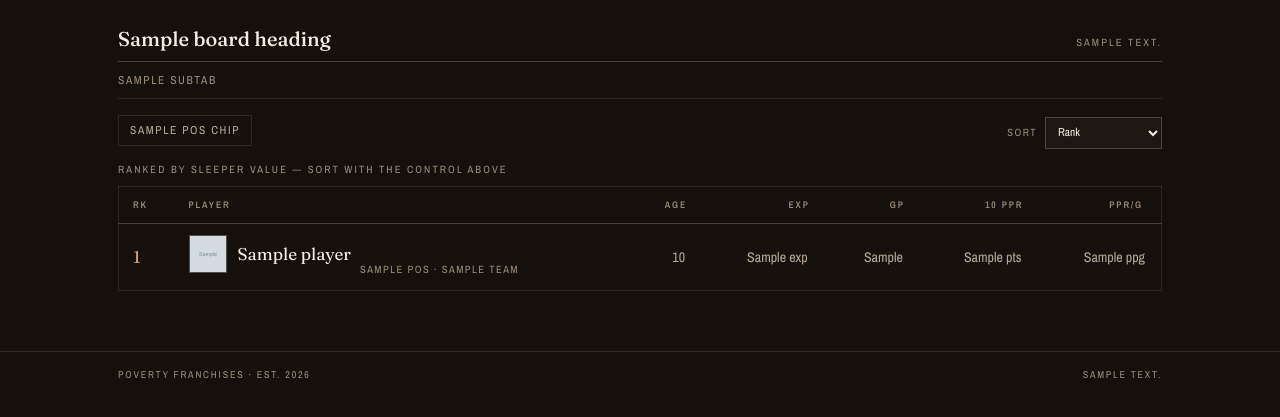
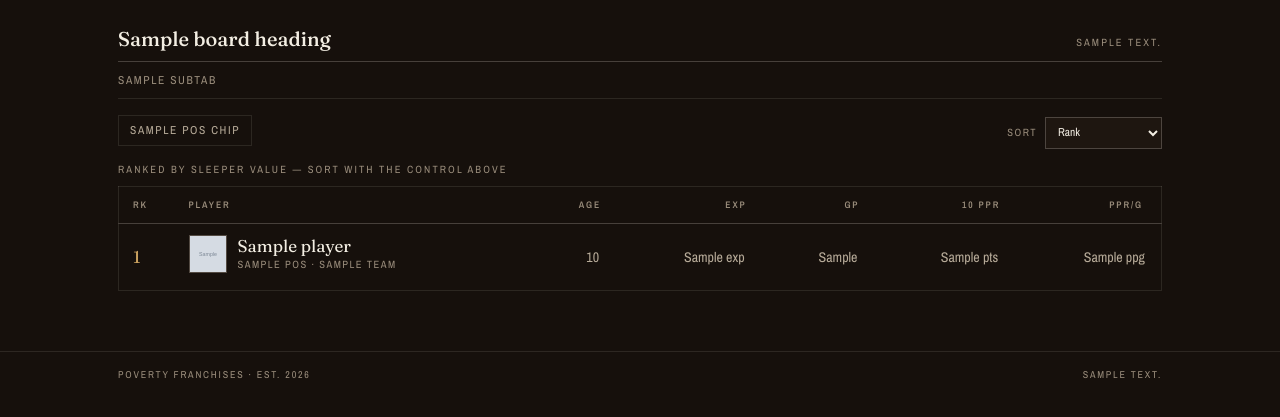
Before and after one commit to xpoes123/poverty-football, a FastAPI app: template templates/board.html in a window 1280 px wide. Shown: the part 86-503 px from the top of the page. Run offline with FastAPI, Linux system fonts and the light colour scheme; the template is opened without the code that fills it: most values are stand-ins (such as "Sample title", 1, 10 or a date in 2020); grey boxes marked "Sample" are stand-in pictures; parts of the project's set-up code (start-up, migrations or seed data) failed here and were passed over.

Commit message:
Fix board row alignment: stack name + pos/team in a text column so they left-align (were offset under the headshot)

```diff
--- a/static/css/poverty.css
+++ b/static/css/poverty.css
@@ -189,6 +189,9 @@ button{font:inherit;color:inherit;background:none;border:0}
 .team-logo{display:inline-block;width:26px;height:26px;object-fit:cover;border:1px solid var(--gold-dim);vertical-align:middle;margin-right:9px}
 .team-link{display:inline-flex;align-items:center;color:inherit}
 .team-link:hover .team-name{color:var(--gold-bright)}
+/* name + pos·team stacked, left-aligned to each other (not to the headshot) */
+.entity__text{display:flex;flex-direction:column;min-width:0}
+.ledger .entity__text .team-owner{display:block;margin:2px 0 0}
 
 /* draft countdown */
 .countdown{text-align:center;border-top:1px solid var(--rule);border-bottom:1px solid var(--rule);padding:18px 0 20px;margin-top:20px}
--- a/templates/board.html
+++ b/templates/board.html
@@ -53,7 +53,7 @@
         {% for pl in players %}
           <tr>
             <td class="cell-rank" data-sort="{{ pl.rank }}">{{ pl.rank }}</td>
-            <td class="cell-team" data-sort="{{ pl.name }}"><a class="team-link" href="/player/{{ pl.pid }}">{% if pl.img %}<img class="player-face" src="{{ pl.img }}" alt="" loading="lazy" onerror="this.onerror=null;this.src='/static/default-team.svg'">{% endif %}<span class="team-name">{{ pl.name }}</span></a><span class="team-owner">{{ pl.pos }} · {{ pl.team }}</span></td>
+            <td class="cell-team" data-sort="{{ pl.name }}"><a class="team-link" href="/player/{{ pl.pid }}">{% if pl.img %}<img class="player-face" src="{{ pl.img }}" alt="" loading="lazy" onerror="this.onerror=null;this.src='/static/default-team.svg'">{% endif %}<span class="entity__text"><span class="team-name">{{ pl.name }}</span><span class="team-owner">{{ pl.pos }} · {{ pl.team }}</span></span></a></td>
             <td data-label="Age" data-sort="{{ pl.age_n }}">{{ pl.age }}</td>
             <td data-label="Exp" data-sort="{{ pl.exp_n }}">{{ pl.exp }}</td>
             <td data-label="GP" data-sort="{{ pl.gp_n }}">{{ pl.gp }}</td>
```
